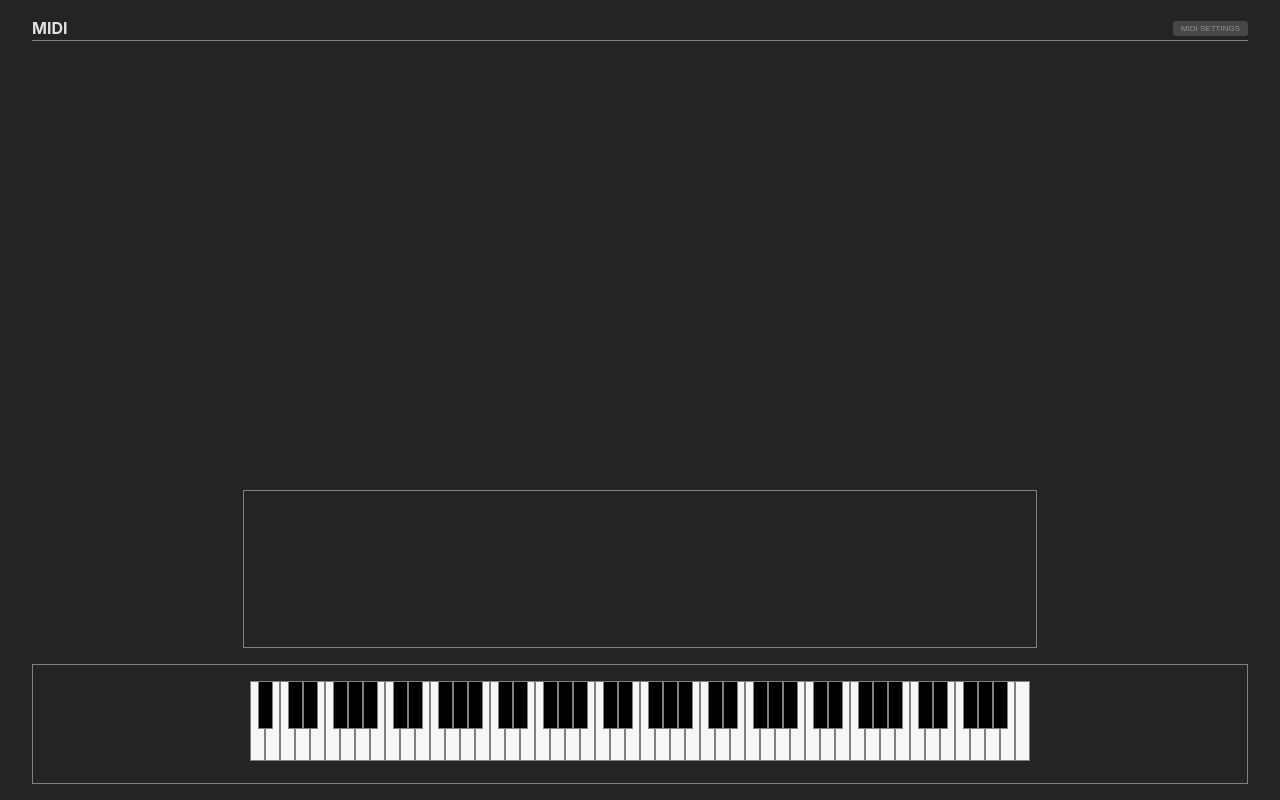
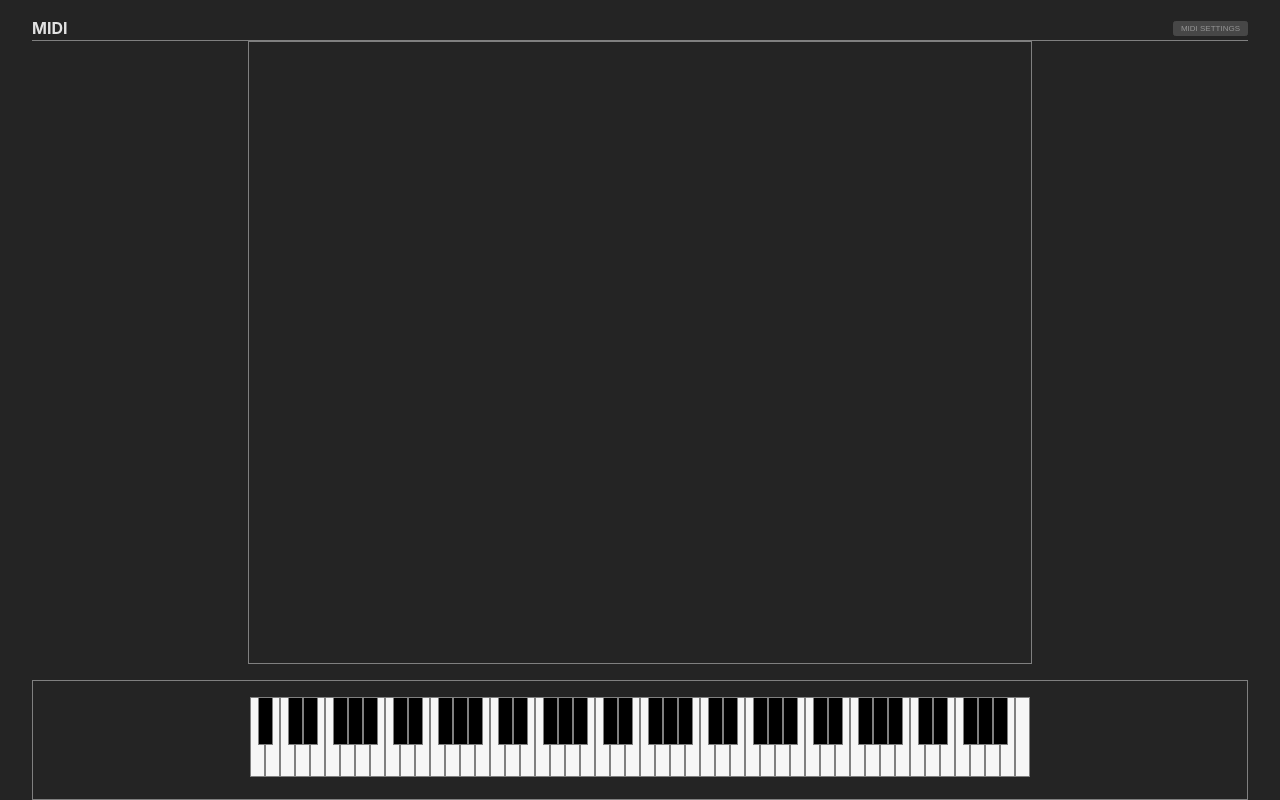
Before and after one commit to leegee/webapp-midi-feathered, a React (Vite) app: page / in a window 1280 px wide. Built offline with nearby package versions, Linux system fonts and the light colour scheme.

Commit message:
Flexible canvas height

```diff
--- a/src/components/MIDI.jsx
+++ b/src/components/MIDI.jsx
@@ -84,7 +84,7 @@ export default function MIDIComponent () {
     return (
         <main className={ styles.main }>
 
-            <header className={ `${ styles[ 'midi-settings' ] }` }>
+            <header className={ styles.header }>
                 <h1>MIDI</h1>
                 <button onClick={ () => setIsDialogOpen( true ) }>MIDI Settings</button>
             </header>
@@ -93,7 +93,7 @@ export default function MIDIComponent () {
                 <Featherise selectedOutput={ selectedOutputRef.current } vertical={ true } />
             ) }
 
-            <footer className={ styles.bottom }>
+            <footer className={ styles.footer }>
                 <NotesOnCanvas />
                 <PianoKeyboard />
             </footer>
--- a/src/components/MIDI.module.css
+++ b/src/components/MIDI.module.css
@@ -1,20 +1,20 @@
 .main {
     height: 100vh;
+    flex: 1;
     display: flex;
     flex-direction: column;
 }
 
-.midi-settings {
+.header {
     display: flex;
     align-items: center;
     justify-content: space-between;
 }
 
-.bottom {
-    position: absolute;
-    bottom: 0;
+.footer {
     width: calc(100vw - (2 * var(--midi-app-padding)));
-    height: auto;
+    height: 100%;
+    flex: 1;
     display: flex;
     flex-direction: column;
     justify-content: space-between;
--- a/src/components/NotesOnCanvas.jsx
+++ b/src/components/NotesOnCanvas.jsx
@@ -1,33 +1,29 @@
 import { useEffect, useRef, useState } from 'react';
 import { useAtom } from 'jotai';
-import {
-    notesOnAtom,
-    // featheredNotesOnAtom
-} from '../lib/store';
+import { notesOnAtom } from '../lib/store';
 import styles from './NotesOnCanvas.module.css';
 
-const CANVAS_WIDTH = 88 * 9;
+const LOWEST_PITCH = 21;
+const NUMBER_OF_NOTES = 88;
 const NOTE_HEIGHT = 1;
 
 export default function NoteList () {
     const [ notesOn ] = useAtom( notesOnAtom );
-    // const [ featheredNotesOn ] = useAtom( featheredNotesOnAtom );
     const canvasRef = useRef( null );
     const [ canvasHeight, setCanvasHeight ] = useState( 0 );
     const bufferCanvasRef = useRef( null ); // Buffer canvas to optimize rendering
     const requestIdRef = useRef( null );
 
     useEffect( () => {
-        if ( canvasRef.current ) {
-            setCanvasHeight( canvasRef.current.clientHeight );
-        }
-
         const handleResize = () => {
             if ( canvasRef.current ) {
-                setCanvasHeight( canvasRef.current.clientHeight );
+                bufferCanvasRef.current.width = canvasRef.current.width;
+                bufferCanvasRef.current.height = canvasRef.current.height;
+                setCanvasHeight( canvasRef.current.height );
             }
         };
 
+        handleResize();
         window.addEventListener( 'resize', handleResize );
 
         return () => {
@@ -39,21 +35,28 @@ export default function NoteList () {
         if ( !canvasHeight ) {
             return;
         }
+
         const canvas = canvasRef.current;
         const ctx = canvas.getContext( '2d' );
         const bufferCanvas = bufferCanvasRef.current;
         const bufferCtx = bufferCanvas.getContext( '2d' );
-        const width = canvas.width;
+        const canvasWidth = canvas.width;
+        const noteWidth = canvasWidth / NUMBER_OF_NOTES;
 
-        bufferCanvas.width = width;
+        const startY = canvasHeight - NOTE_HEIGHT;
+
+        bufferCanvas.width = canvasWidth;
         bufferCanvas.height = canvasHeight;
 
         const drawNotes = () => {
             // Clear buffer canvas
-            bufferCtx.clearRect( 0, 0, width, canvasHeight );
+            bufferCtx.clearRect( 0, 0, canvasWidth, canvasHeight );
 
             // Scrolling: draw previous frame shifted upwards by note height
-            bufferCtx.drawImage( canvas, 0, NOTE_HEIGHT, width, canvasHeight - NOTE_HEIGHT, 0, 0, width, canvasHeight - NOTE_HEIGHT );
+            bufferCtx.drawImage( canvas,
+                0, NOTE_HEIGHT, canvasWidth, canvasHeight - NOTE_HEIGHT,
+                0, 0, canvasWidth, canvasHeight - NOTE_HEIGHT
+            );
 
             // Draw new notes
             Object.entries( notesOn ).forEach( ( [ key, value ] ) => {
@@ -61,24 +64,22 @@ export default function NoteList () {
                 const velocity = value.velocity;
 
                 // Calculate hue based on pitch (lowest notes are red, highest are violet)
-                const hue = mapRange( pitch, 21, 108, 0, 300 );
+                const hue = mapRange( pitch, LOWEST_PITCH, 108, 0, 300 );
 
-                // Calculate luminosity based on velocity and clamp to 2-99
-                const luminosity = Math.max( 2, Math.min( 99, ( ( velocity / 127 ) * 100 ) ) );
+                // Calculate luminosity based on velocity and clamp to reasonable range
+                const luminosity = Math.max( 10, Math.min( 90, ( ( velocity / 127 ) * 100 ) ) );
 
                 const colourStr = `hsl(${ hue }, 100%, ${ luminosity }%)`;
 
-                const startY = canvasHeight - NOTE_HEIGHT;
-                const noteHeight = NOTE_HEIGHT;
-                const xPosition = ( pitch - 21 ) * ( width / 88 );
+                const xPosition = ( pitch - LOWEST_PITCH ) * noteWidth;
 
                 // Draw the note on the buffer canvas
                 bufferCtx.fillStyle = colourStr;
-                bufferCtx.fillRect( xPosition, startY, width / 88, noteHeight );
+                bufferCtx.fillRect( xPosition, startY, noteWidth, NOTE_HEIGHT );
             } );
 
             // Clear main canvas
-            ctx.clearRect( 0, 0, width, canvasHeight );
+            ctx.clearRect( 0, 0, canvasWidth, canvasHeight );
 
             // Draw buffer canvas at the top of the main canvas
             ctx.drawImage( bufferCanvas, 0, 0 );
@@ -103,8 +104,8 @@ export default function NoteList () {
     }
 
     return (
-        <section className={ styles.canvas }>
-            <canvas ref={ canvasRef } width={ CANVAS_WIDTH } ></canvas>
+        <section className={ styles[ 'canvas-component' ] }>
+            <canvas ref={ canvasRef } className={ styles.canvas }></canvas>
             <canvas ref={ bufferCanvasRef } style={ { display: 'none' } }></canvas>
         </section>
     );
--- a/src/components/NotesOnCanvas.module.css
+++ b/src/components/NotesOnCanvas.module.css
@@ -1,6 +1,13 @@
+.canvas-component {
+    margin: 0 auto;
+    flex: 1;
+    display: flex;
+    flex-direction: column;
+}
+
 .canvas {
     border: var(--midi-app-border);
-    margin: 0 auto;
-    padding: 0;
-    flex: 1;
+    flex-grow: 1;
+    height: auto;
+    width: calc(88px * 8.9);
 }
```
